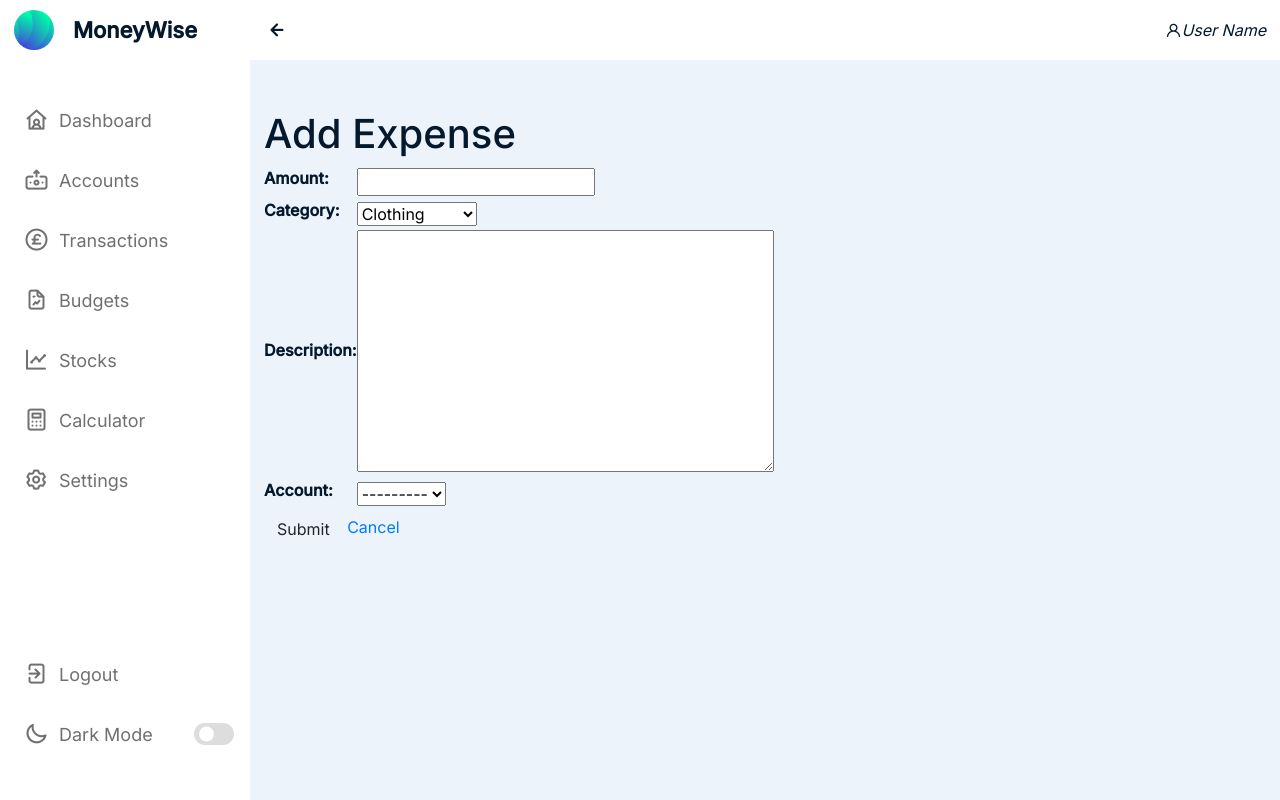
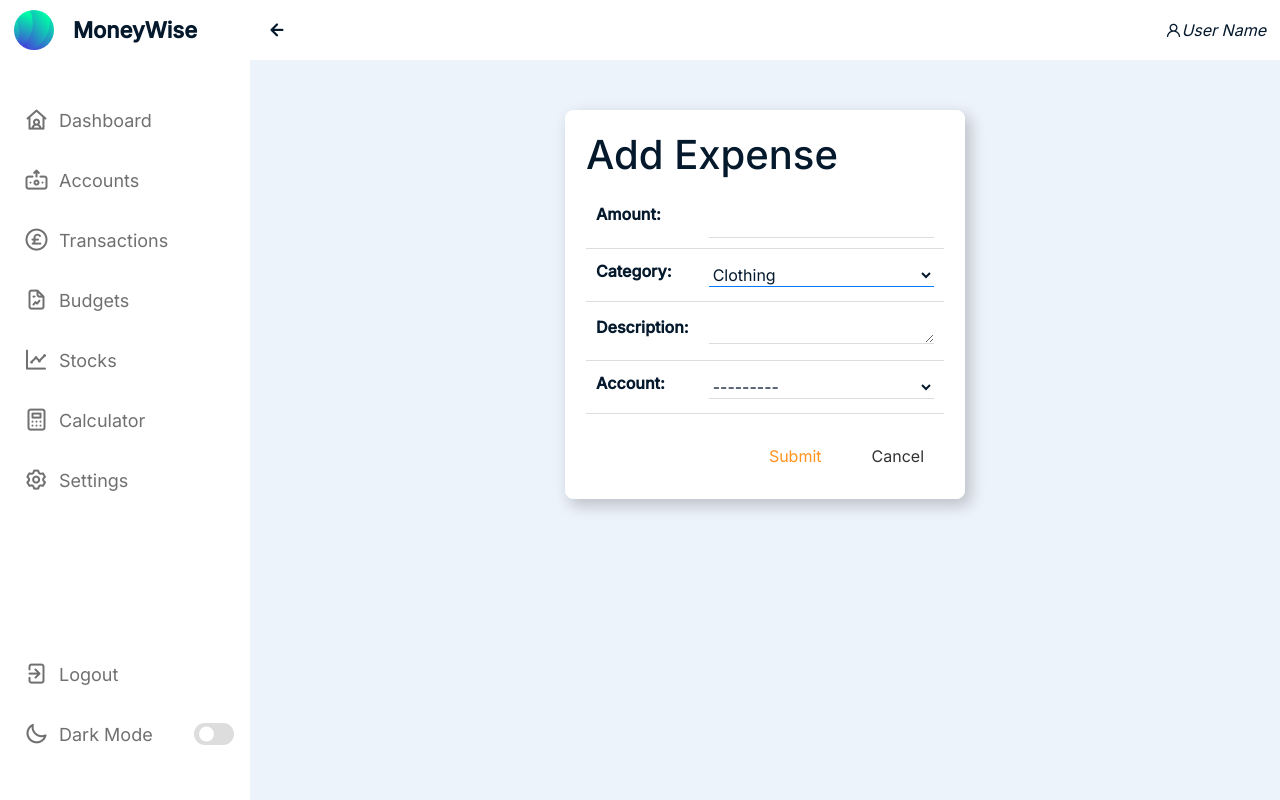
Before and after one commit to Viver2nd/MoneyWise, a Django app: page /transactions/expenses/create/ in a window 1280 px wide. Run offline with Django 4.2, Linux system fonts and the light colour scheme; the visitor is signed in with stand-in values (Sample User, id 1).

Commit message:
add expense form styling and expense page

```diff
--- a/main_app/static/css/style.css
+++ b/main_app/static/css/style.css
@@ -189,6 +189,7 @@
 	padding:10px 14px;
 	align-items: center;
 	transition: var(--trans-05);
+	z-index: 1000;
 }
 
 nav.close ~ .dashboard .top{
--- a/main_app/templates/main_app/expense_form.html
+++ b/main_app/templates/main_app/expense_form.html
@@ -1,21 +1,133 @@
 {% extends 'base.html' %}
 {% block content %}
 
-{% if object %}
+<style>
+  .modern-form {
+  max-width: 400px;
+  margin: 0 auto;
+  padding: 20px;
+  border: 1px solid #ccc;
+  border-radius: 8px;
+  background-color: var(--panel-color);
+  color: var(--text-color);
+  border-color: var(--panel-color);
+  box-shadow: 5px 6px 15px 1px rgba(0,0,0,0.2);
+}
+
+.modern-form table {
+  width: 100%;
+  border-collapse: collapse;
+  margin-bottom: 20px;
+}
+
+.modern-form table th,
+.modern-form table td {
+  padding: 10px;
+  border: none;
+  border-bottom: 1px solid #ddd;
+}
+
+.modern-form table th {
+  text-align: left;
+}
+
+.modern-form input[name="amount"] {
+  border: none;
+  border-bottom: 1px solid #ddd;
+  outline: none;
+  width: 100%;
+  padding: 8px;
+  font-size: 16px;
+  background-color: transparent;
+  transition: border-bottom 0.2s ease;
+  color: var(--text-color);
+}
+
+.modern-form input[name="amount"]:focus {
+  border-bottom: 1px solid #007bff;
+}
+
+.modern-form #id_category,#id_account {
+  border: none;
+  border-bottom: 1px solid #ddd;
+  transition: border-bottom 0.2s ease;
+  outline: none;
+  background-color: transparent;
+  color: var(--text-color);
+  width: 100%;
+}
+
+.modern-form #id_category,#id_account:focus {
+  border-bottom: 1px solid #007bff; /* Change the border color on focus */
+}
+
+.modern-form textarea {
+  height: 32px;
+  width: 100%;
+  border: none;
+  border-bottom: 1px solid #ddd;
+  transition: border-bottom 0.2s ease;
+  outline: none;
+  background-color: transparent;
+  color: var(--text-color);
+}
+
+.modern-form textarea:focus {
+  border-bottom: 1px solid #007bff;
+}
+
+.form-buttons {
+  display: flex;
+  justify-content: flex-end;
+}
+
+.form-buttons input[type="submit"],
+.form-buttons a {
+  padding: 10px 20px;
+  margin-left: 10px;
+  border: none;
+  border-radius: 4px;
+  cursor: pointer;
+  font-size: 16px;
+}
+
+.form-buttons input[type="submit"] {
+  background-color: var(--panel-color);
+  color: #FF931E;
+  border: none;
+  transition: .3s;
+}
+
+.form-buttons a {
+  background-color: var(--panel-color);
+  color: #333;
+  text-decoration: none;
+}
+
+.form-buttons input[type="submit"]:hover,
+.form-buttons a:hover {
+  background-color:#FF931E ;
+  box-shadow: 0 0 0 5px #ff921eb0;
+  color: #fff;
+}
+</style>
+
+
+<!-- Leaving the action empty makes the form post to the same url used to display it -->
+<form action="" method="POST" class="modern-form">
+  {% csrf_token %}
+  {% if object %}
   <h1>Edit {{ object.name }}</h1>
 {% else %}
   <h1>Add Expense</h1>
 {% endif %}
-
-
-<!-- Leaving the action empty makes the form post to the same url used to display it -->
-<form action="" method="POST">
-  {% csrf_token %}
   <table>
     {{ form.as_table }}
   </table>
-  <input type="submit" value="Submit" class="btn">
-  <a href="{% url 'expenses' %}">Cancel</a>
+  <div class="form-buttons">
+    <input type="submit" value="Submit" class="btn btn-primary">
+    <a href="{% url 'expenses' %}" class="btn btn-secondary">Cancel</a>
+  </div>
 </form>
 
 {% endblock %}
```
Also changed, not shown: main_app/templates/main_app/income_form.html (+10 -8 lines), main_app/templates/transactions/expenses.html (+10 -1 lines).
